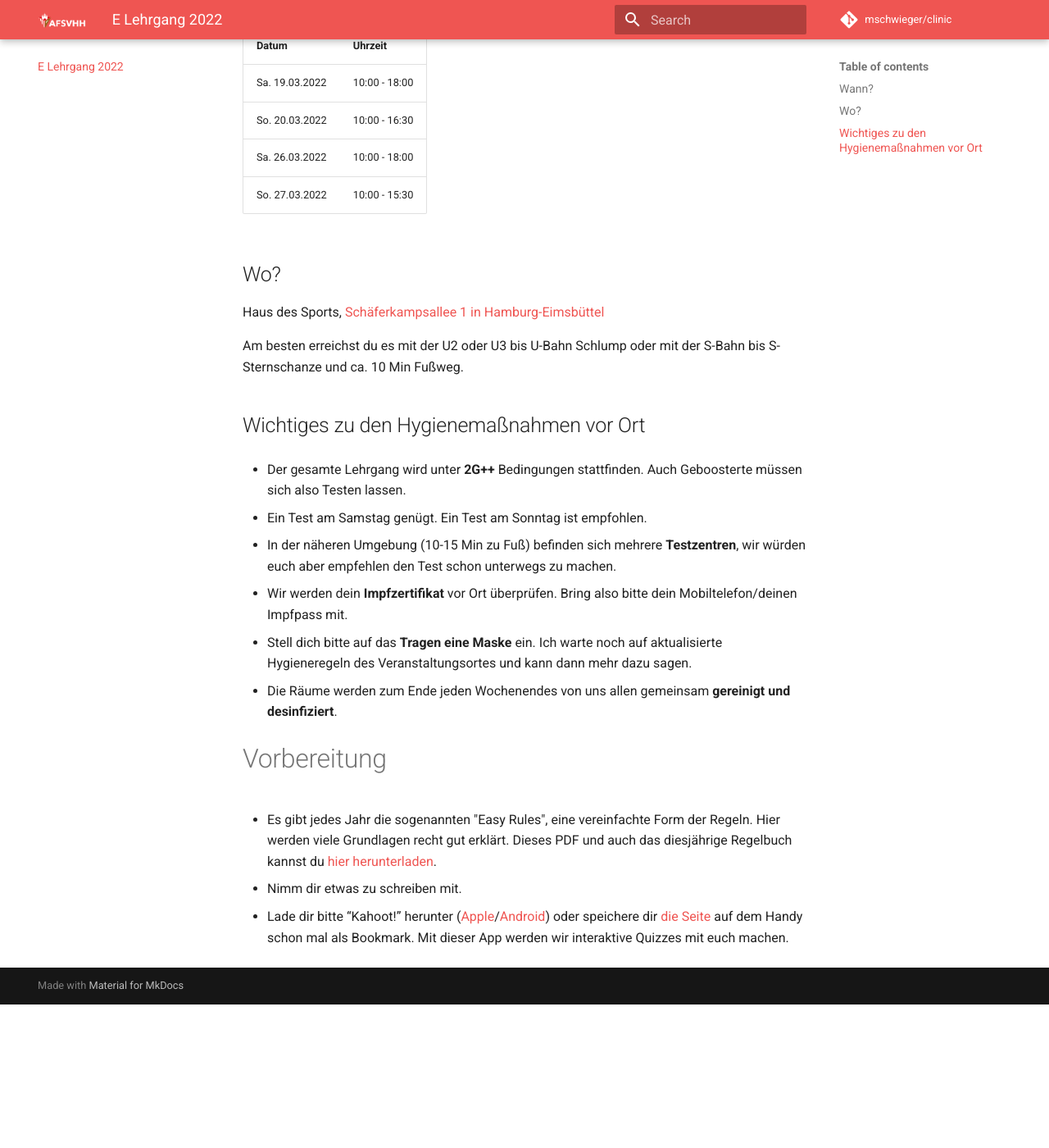
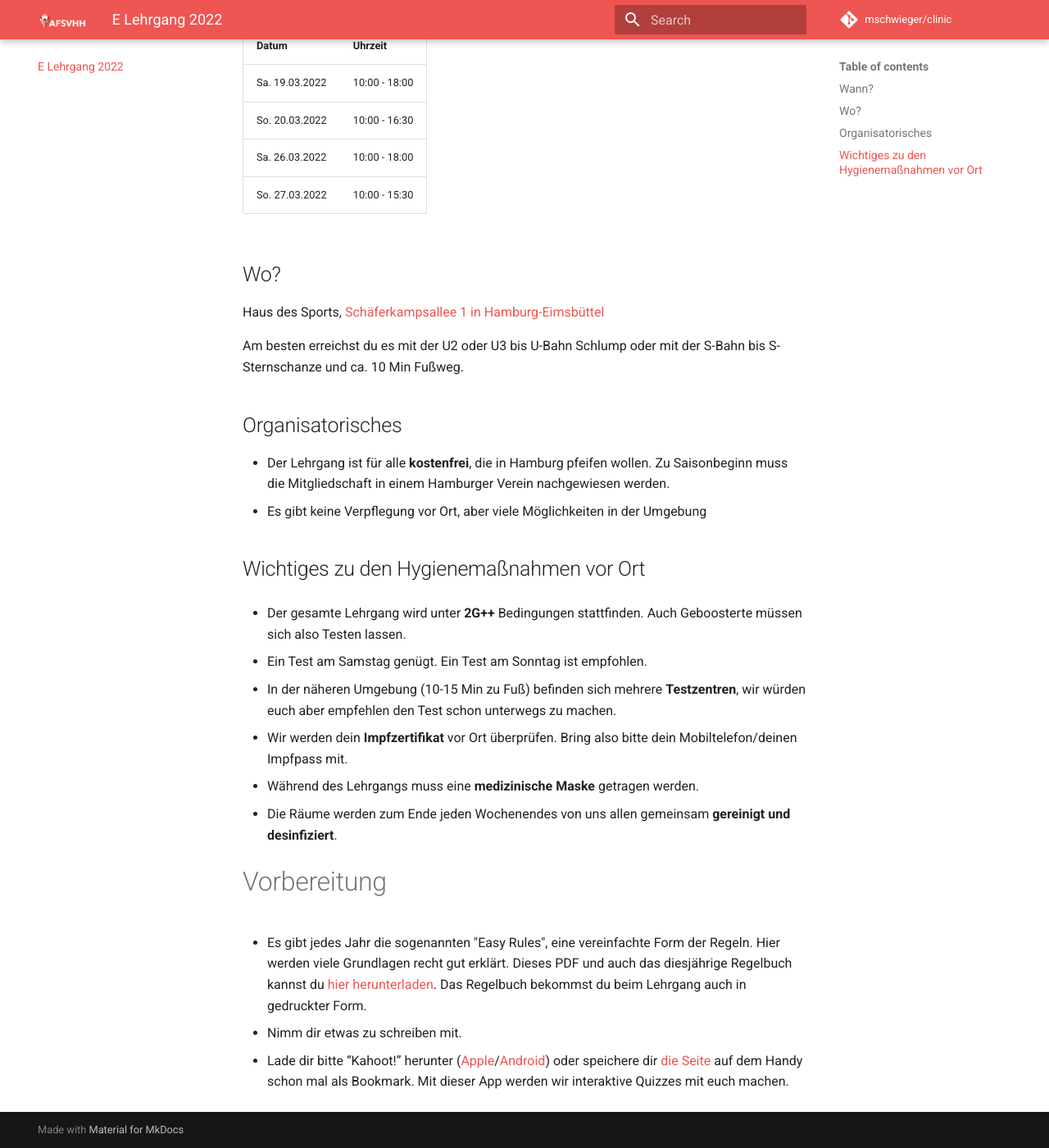
Before and after one commit to mschwieger/clinic, an MkDocs documentation site: the page built from docs/E.md, in a window 1280 px wide and 1400 px high, scrolled down 353 px. Shown: the whole window at 82% size. Built offline with MkDocs 1.6.1 and Material for MkDocs 9.7.7, drawn with Linux system fonts in a browser that asks for light colours; comment, search, counter and statistics services are not loaded; before the commit the page ends 1578 px from its top, so only the background shows below that.

Commit message:
Update E.md

```diff
--- a/docs/E.md
+++ b/docs/E.md
@@ -19,6 +19,10 @@ Haus des Sports, [Schäferkampsallee 1 in Hamburg-Eimsbüttel](https://goo.gl/ma
 
 Am besten erreichst du es mit der U2 oder U3 bis U-Bahn Schlump oder mit der S-Bahn bis S-Sternschanze und ca. 10 Min Fußweg.
 
+## Organisatorisches
+- Der Lehrgang ist für alle **kostenfrei**, die in Hamburg pfeifen wollen. Zu Saisonbeginn muss die Mitgliedschaft in einem Hamburger Verein nachgewiesen werden.
+- Es gibt keine Verpflegung vor Ort, aber viele Möglichkeiten in der Umgebung
+
 ## Wichtiges zu den Hygienemaßnahmen vor Ort
 
 -   Der gesamte Lehrgang wird unter **2G++** Bedingungen stattfinden. Auch Geboosterte müssen sich also Testen lassen.
@@ -29,13 +33,13 @@ Am besten erreichst du es mit der U2 oder U3 bis U-Bahn Schlump oder mit der S-B
 
 -   Wir werden dein **Impfzertifikat** vor Ort überprüfen. Bring also bitte dein Mobiltelefon/deinen Impfpass mit.
 
--   Stell dich bitte auf das **Tragen eine Maske** ein. Ich warte noch auf aktualisierte Hygieneregeln des Veranstaltungsortes und kann dann mehr dazu sagen.
+-   Während des Lehrgangs muss eine **medizinische Maske** getragen werden.
 
 -   Die Räume werden zum Ende jeden Wochenendes von uns allen gemeinsam **gereinigt und desinfiziert**.
 
 # Vorbereitung
 
 -   Es gibt jedes Jahr die sogenannten "Easy Rules", eine vereinfachte Form der Regeln. Hier werden viele Grundlagen recht gut erklärt.
-    Dieses PDF und auch das diesjährige Regelbuch kannst du [hier herunterladen](https://afsvd.de/downloads/).
+    Dieses PDF und auch das diesjährige Regelbuch kannst du [hier herunterladen](https://afsvd.de/downloads/). Das Regelbuch bekommst du beim Lehrgang auch in gedruckter Form.
 -   Nimm dir etwas zu schreiben mit.
 -   Lade dir bitte “Kahoot!” herunter ([Apple](https://itunes.apple.com/de/app/kahoot-play-create-quizzes/id1131203560?mt=8)/[Android](https://play.google.com/store/apps/details?id=no.mobitroll.kahoot.android&hl=de)) oder speichere dir [die Seite](https://kahoot.it/) auf dem Handy schon mal als Bookmark. Mit dieser App werden wir interaktive Quizzes mit euch machen.
```
